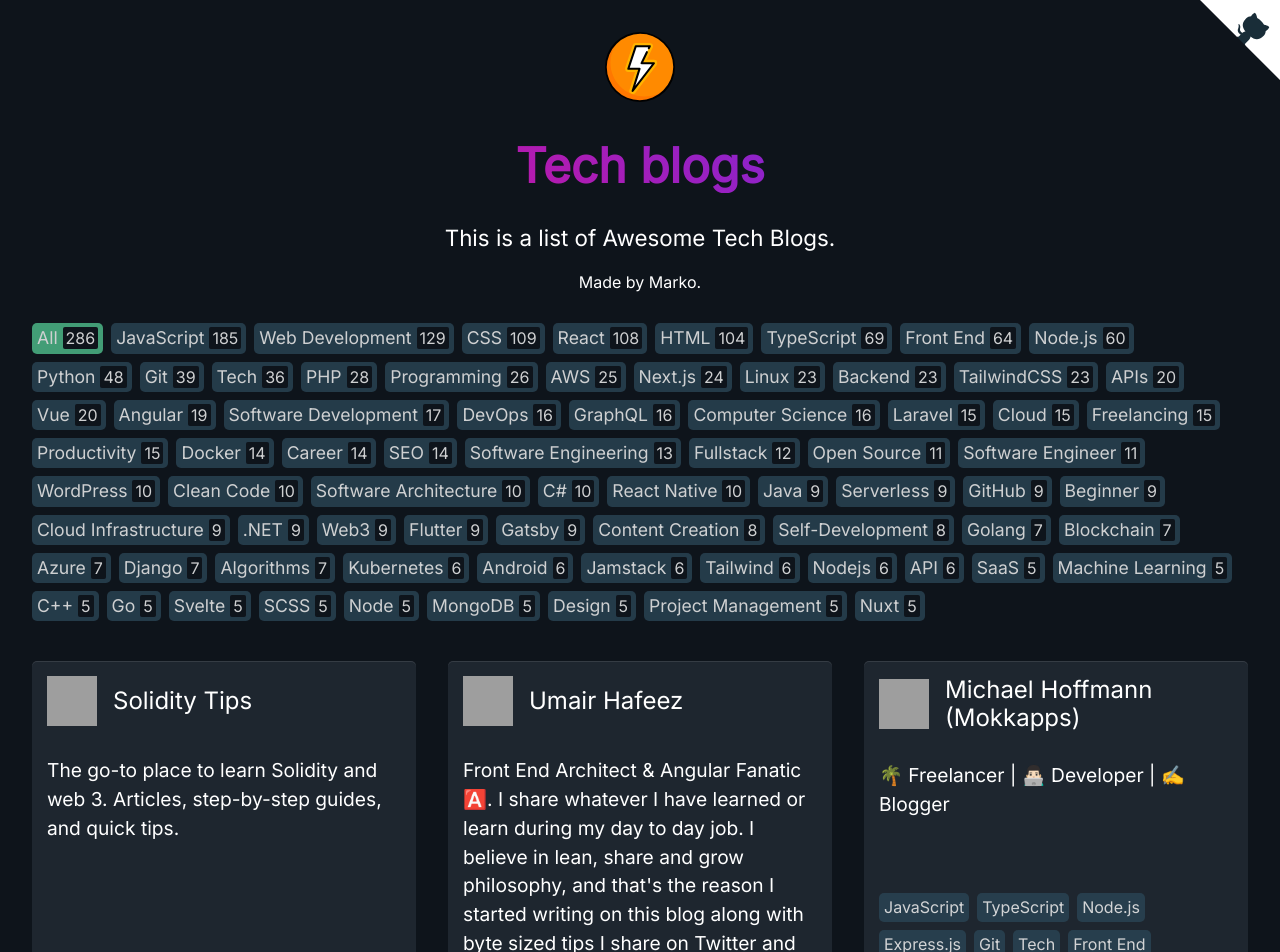
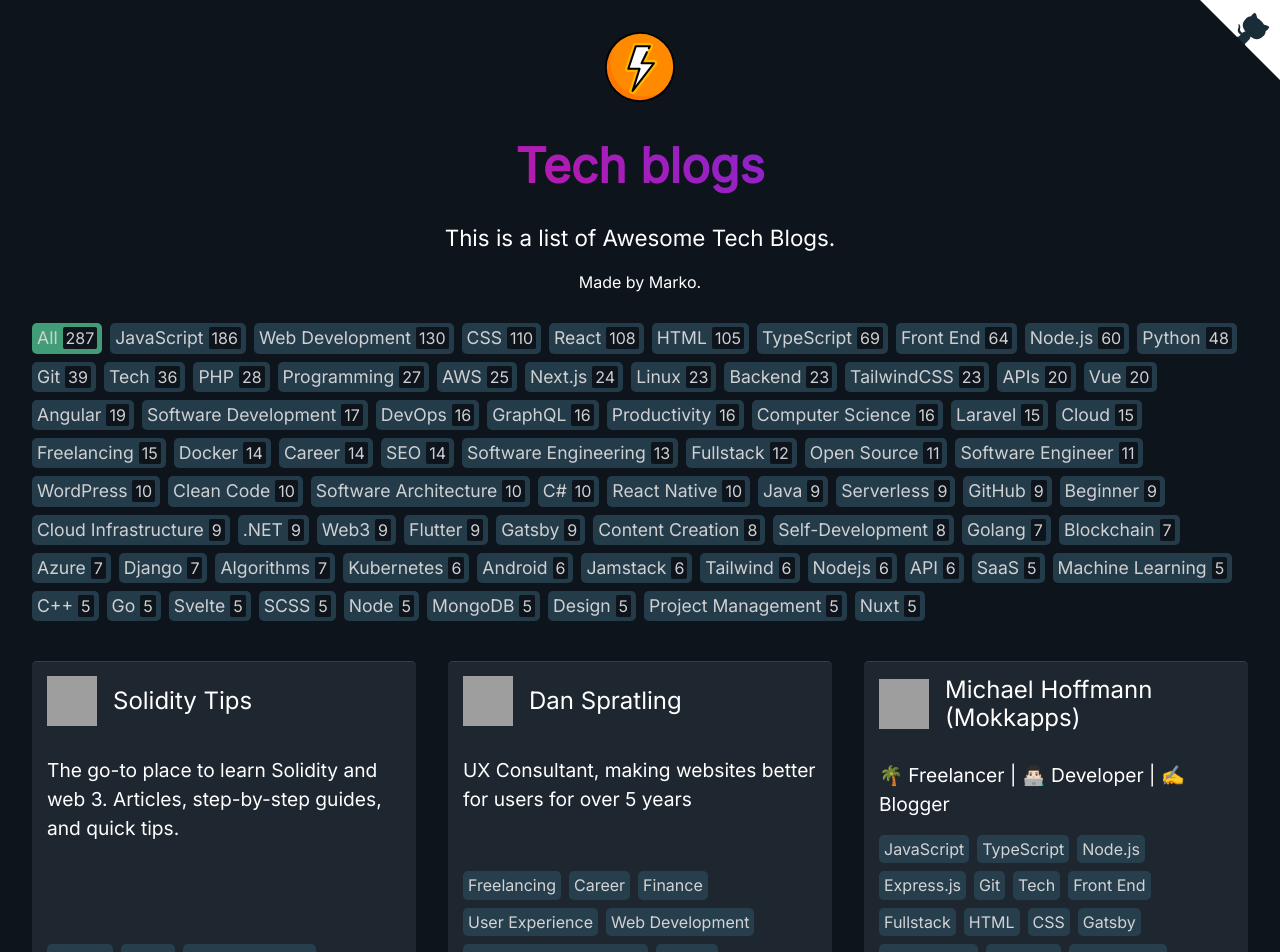
Before and after one commit to markodenic/awesome-tech-blogs, a Nuxt app: page / in a window 1280 px wide. Shown: the top 952 px of the page. Built offline with nearby package versions, Linux system fonts and the light colour scheme; grey boxes are pictures that could not be loaded.

Commit message:
Devreso blog added

```diff
--- a/data.js
+++ b/data.js
@@ -1912,6 +1912,23 @@ module.exports = [
     ],
   },
   {
+    name: "Developer Resources Blog",
+    description:
+      "Awesome resources for developers carefully curated in reviews, roundups and tutorials. Covering themes, templates, courses, ebooks, apps and more.",
+    url: "https://devreso.com/",
+    twitter: "@luciantartea",
+    tags: [
+      "HTML",
+      "CSS",
+      "JavaScript",
+      "Productivity",
+      "Programming",
+      "Web Development",
+      "UX/UI",
+      "Web Design",
+    ],
+  },
+  {
     name: "Daily Dev Tips",
     description:
       "Chris writes every single day about web development snippets that will help you become a better developer. He focuses on frontend development, JavaScript, popular frameworks, and HTML and CSS.",
```
